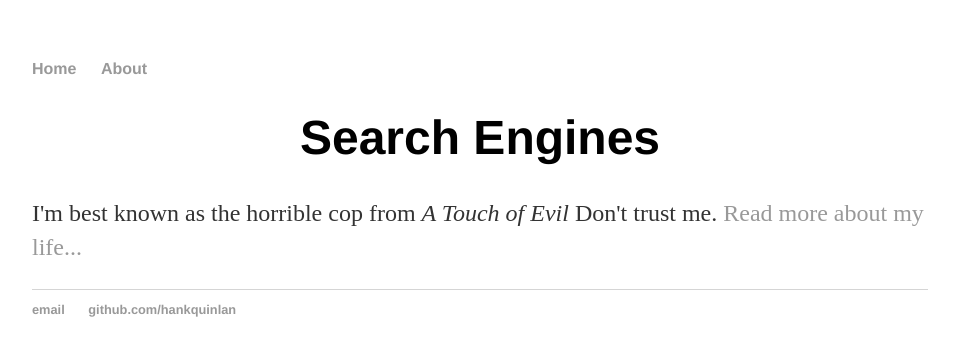
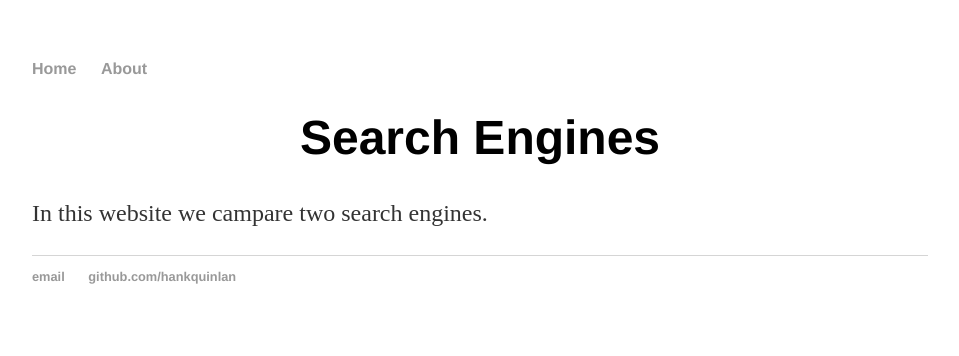
Before and after one commit to searchenginecs/searchenginecs.github.io, a Jekyll site: the page built from index.html, in a window 1280 px wide. Shown: the top 356 px of the page, without its empty margins (160-1119 px from the left). Built offline with Jekyll 4.4.1, drawn with Linux system fonts in a browser that asks for light colours.

Commit message:
Update index.html

```diff
--- a/index.html
+++ b/index.html
@@ -1,28 +1,9 @@
-<!DOCTYPE html>
-<html>
-	<head>
-		<title>Search Engines</title>
-		<!-- link to main stylesheet -->
-		<link rel="stylesheet" type="text/css" href="/css/main.css">
-	</head>
-	<body>
-		<nav>
-    		<ul>
-        		<li><a href="/">Home</a></li>
-	        	<li><a href="/about">About</a></li>
-    		</ul>
-		</nav>
-		<div class="container">
-    		<div class="blurb">
-        		<h1 align = "center">Search Engines</h1>
-				<p>I'm best known as the horrible cop from <em>A Touch of Evil</em> Don't trust me. <a href="/about">Read more about my life...</a></p>
-    		</div><!-- /.blurb -->
-		</div><!-- /.container -->
-		<footer>
-    		<ul>
-        		<li><a href="mailto:hankquinlanhub@gmail.com">email</a></li>
-        		<li><a href="https://github.com/hankquinlan">github.com/hankquinlan</a></li>
-			</ul>
-		</footer>
-	</body>
-</html>
+---
+layout : default
+title  : Search Enigne
+---
+<div class = "blurb">
+	<h1 align = "center"> Search Engines</h1>
+	<p> In this website we campare two search engines. </p>
+</div>
+<!--/.blurb-->
```
